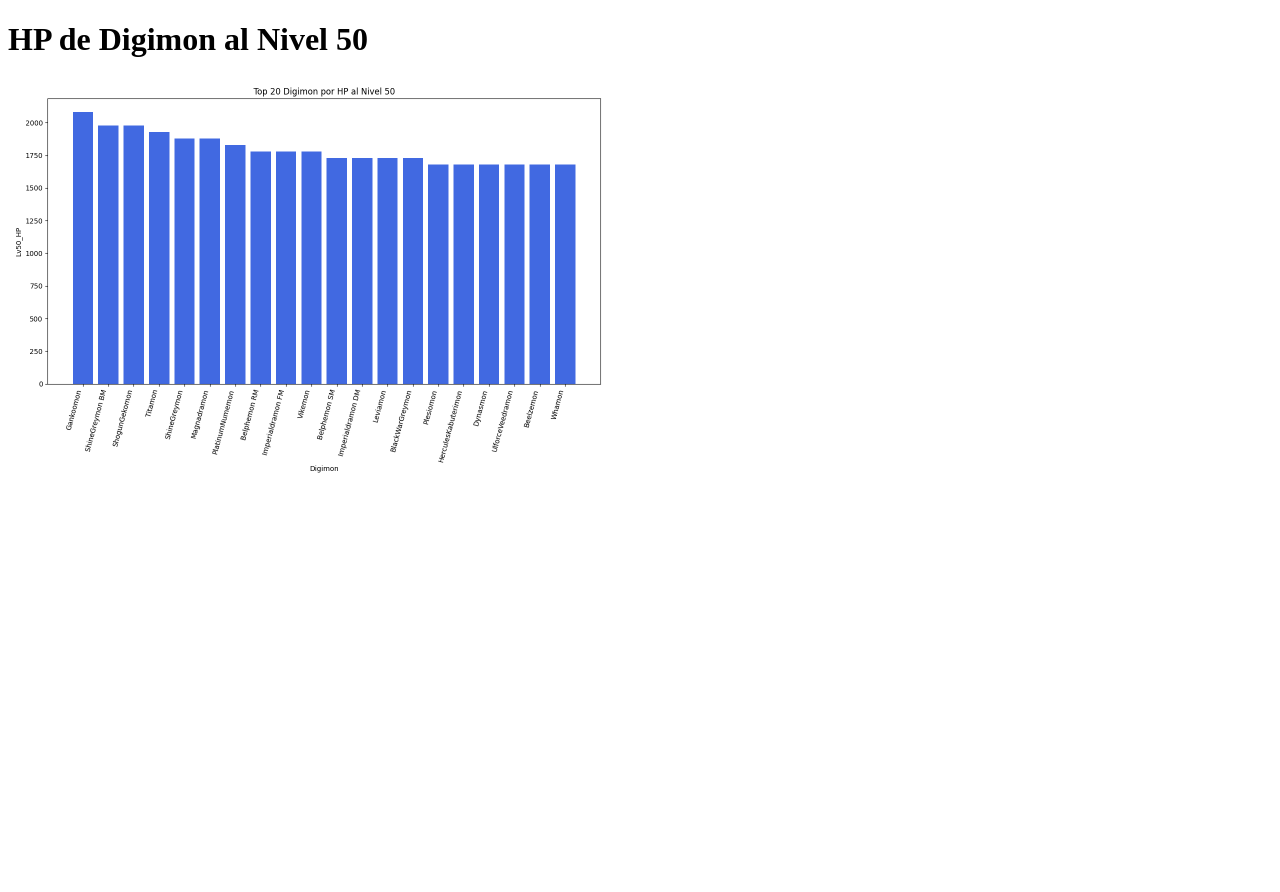
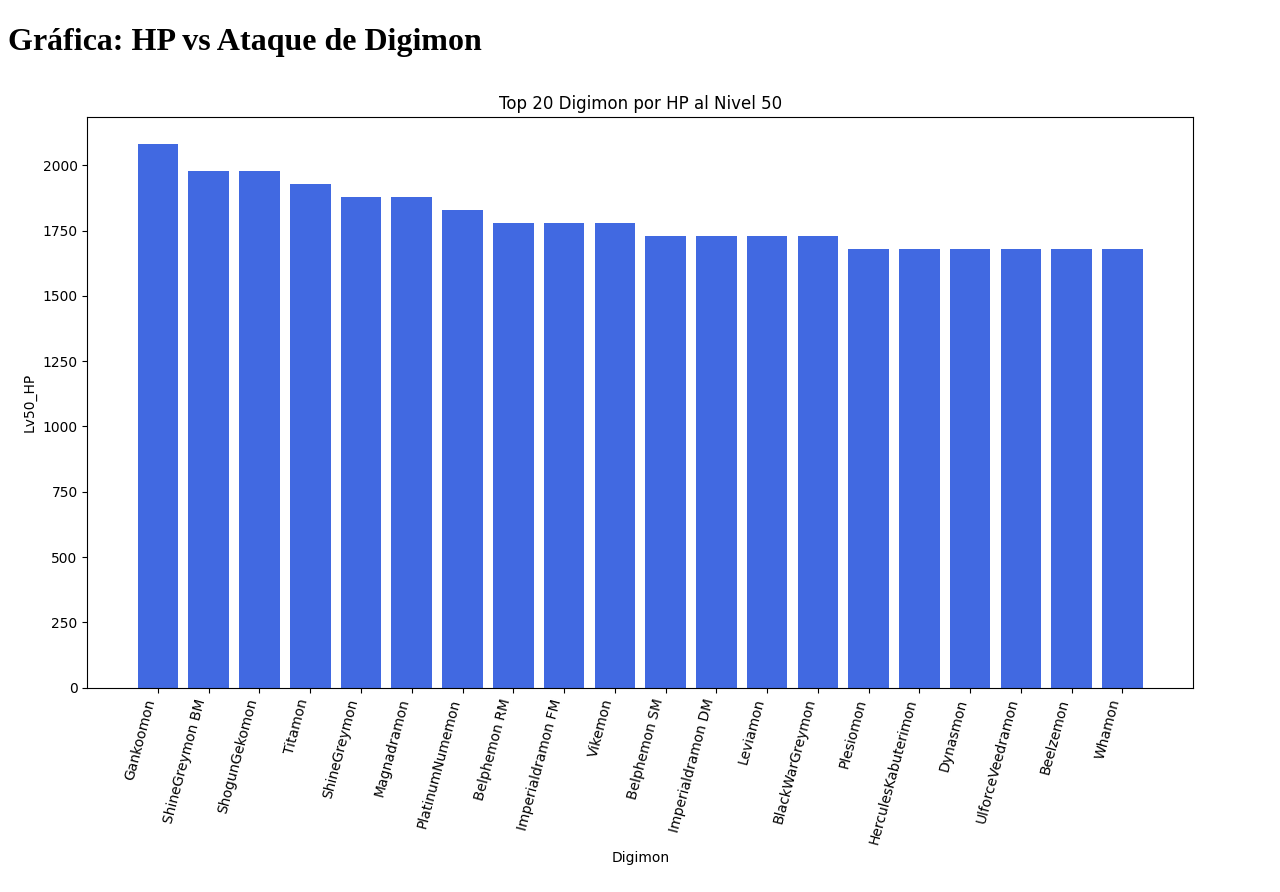
Before and after one commit to ChristianJHR/Computo, a plain HTML site: page docs/index.html in a window 1280 px wide. Before the commit the page ends 800 px from the top, so only its background shows below. Drawn offline with Linux system fonts and the light colour scheme.

Commit message:
Update index.html

```diff
--- a/docs/index.html
+++ b/docs/index.html
@@ -1,10 +1,10 @@
 <!DOCTYPE html>
 <html>
 <head>
-    <title>Gráfica de Digimon</title>
+  <title>Gráfica de Digimon</title>
 </head>
 <body>
-    <h1>HP de Digimon al Nivel 50</h1>
-    <img src="digimon_plot.png" alt="Gráfica de Digimon" width="600">
+  <h1>Gráfica: HP vs Ataque de Digimon</h1>
+  <img src="digimon_plot.png" alt="Gráfica de Digimon">
 </body>
 </html>
```
